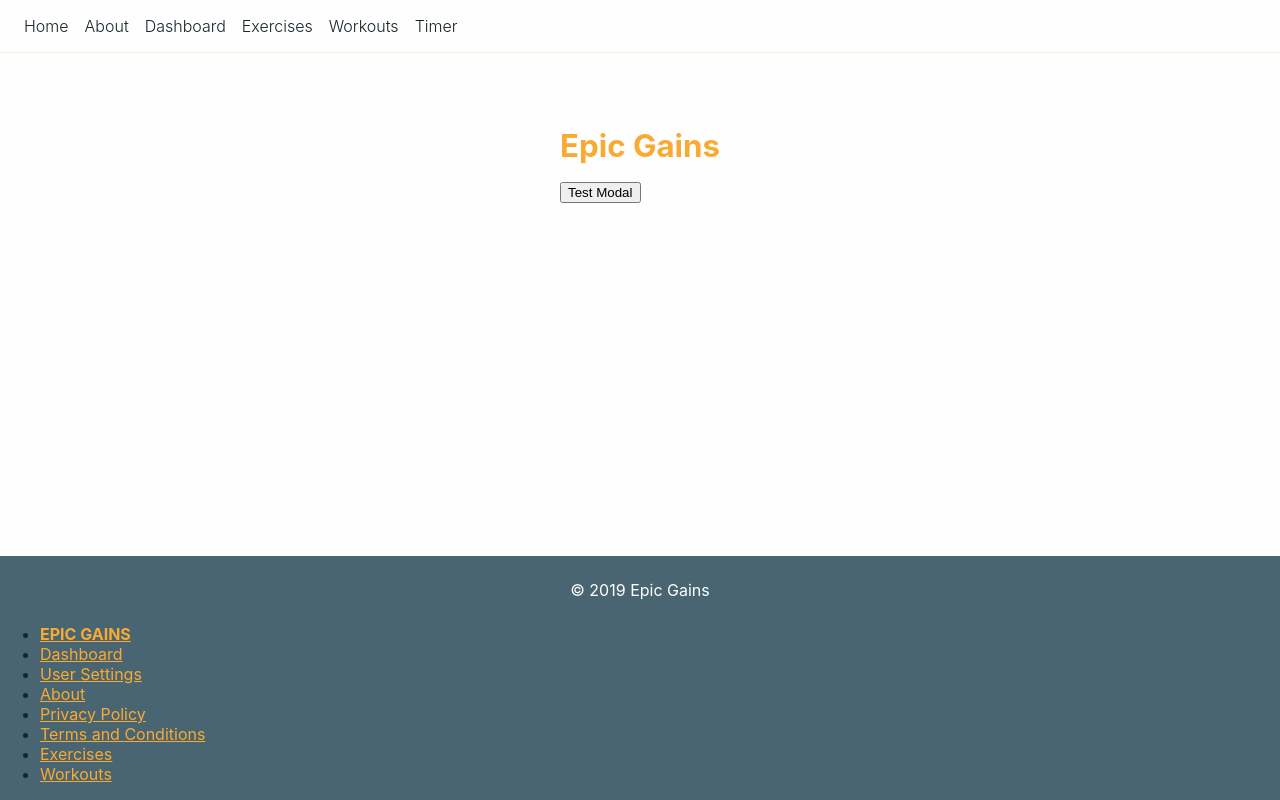
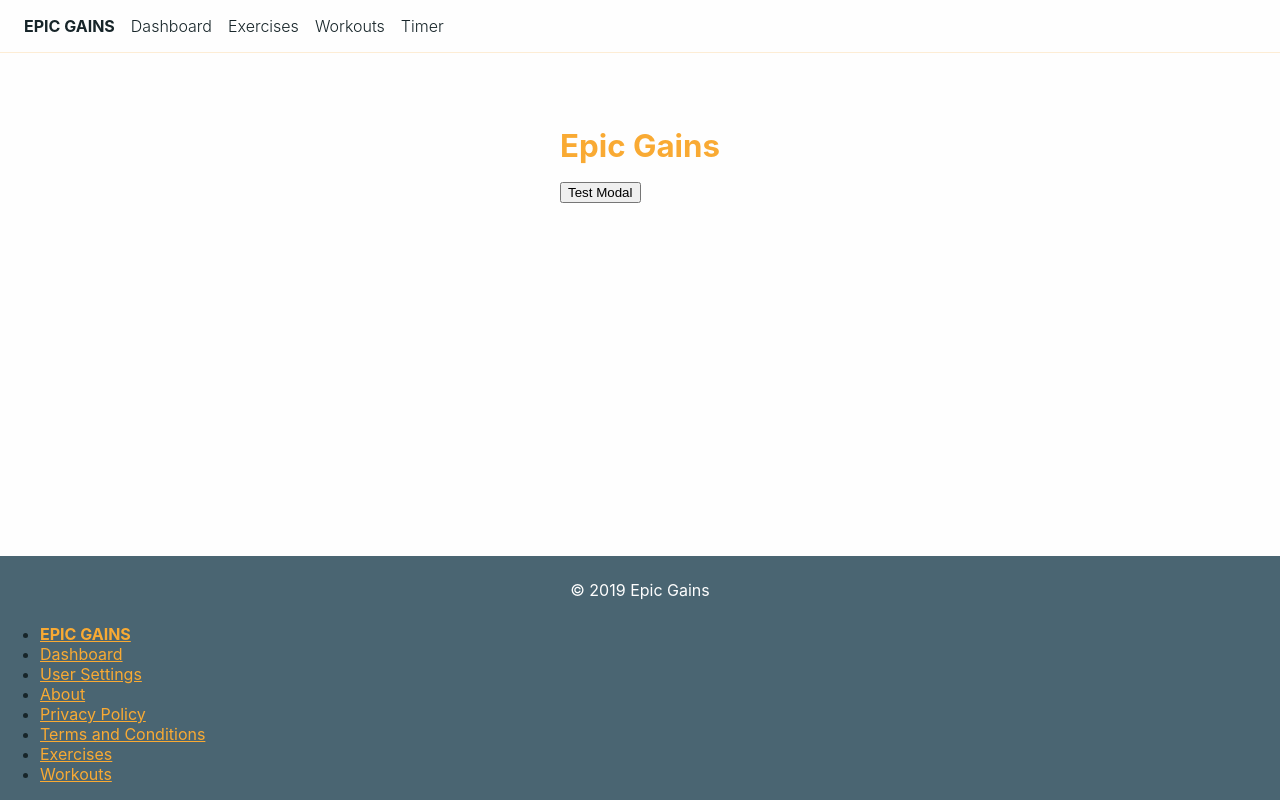
Before and after one commit to 2S-Bros/next-gains, a Next.js app: page / in a window 1280 px wide. Built offline with nearby package versions, Linux system fonts and the light colour scheme.

Commit message:
Exewrcise and workout form updates

```diff
--- a/components/ExerciseForm.js
+++ b/components/ExerciseForm.js
@@ -55,7 +55,7 @@ const ExerciseForm = () => {
         {description}
       </label>
 
-      {!exercise && <button class="submit">Create Exercise</button>}
+      <button class="submit">Create Exercise</button>
     </form>
   )
 }
--- a/components/WorkoutForm.js
+++ b/components/WorkoutForm.js
@@ -58,6 +58,8 @@ const WorkoutForm = () => {
         {description}
       </label>
 
+      {exercises && (
+        <>
           <h4>Exercises</h4>
           {exercises.map(exercise => (
             <label>
@@ -70,8 +72,10 @@ const WorkoutForm = () => {
               {exercise.name}
             </label>
           ))}
+        </>
+      )}
 
-      {!workout && <button class="submit">Create Exercise</button>}
+      <button class="submit">Create Workout</button>
     </form>
   )
 }
--- a/components/nav.js
+++ b/components/nav.js
@@ -7,12 +7,9 @@ const Nav = () => (
     <ul>
       <li>
         <Link href="/">
-          <a>Home</a>
-        </Link>
-      </li>
-      <li>
-        <Link href="/about">
-          <a>About</a>
+          <a>
+            <strong>EPIC GAINS</strong>
+          </a>
         </Link>
       </li>
       <li>
--- a/pages/exercises/[id].js
+++ b/pages/exercises/[id].js
@@ -1,5 +1,6 @@
 import Layout from "../../components/Layout"
 import ExerciseForm from "../../components/ExerciseForm"
+import Link from "next/link"
 
 const ExercisePage = () => {
   const exercise = { name: "chest exercise" }
--- a/pages/exercises/index.js
+++ b/pages/exercises/index.js
@@ -19,6 +19,9 @@ const ExercisesPage = () => {
           </li>
         ))}
       </ul>
+      <Link href="/exercises/new">
+        <a>New Exercise</a>
+      </Link>
     </Layout>
   )
 }
--- a/pages/workouts/index.js
+++ b/pages/workouts/index.js
@@ -19,6 +19,9 @@ const WorkoutsPage = () => {
           </li>
         ))}
       </ul>
+      <Link href="/workouts/new">
+        <a>New Workout</a>
+      </Link>
     </Layout>
   )
 }
```
Also changed, not shown: pages/exercises/new.js (added, +13 -0 lines). Lines whose indentation alone changed are shown as unchanged.
